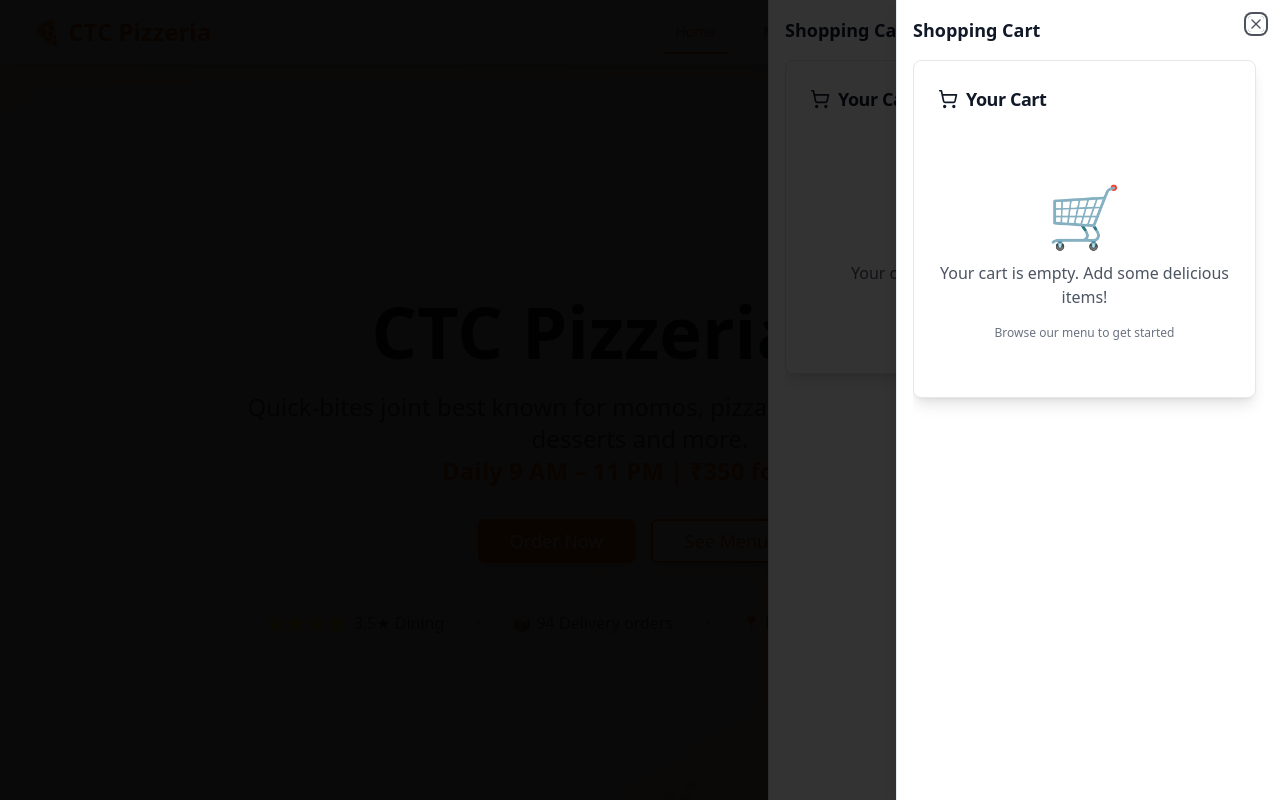
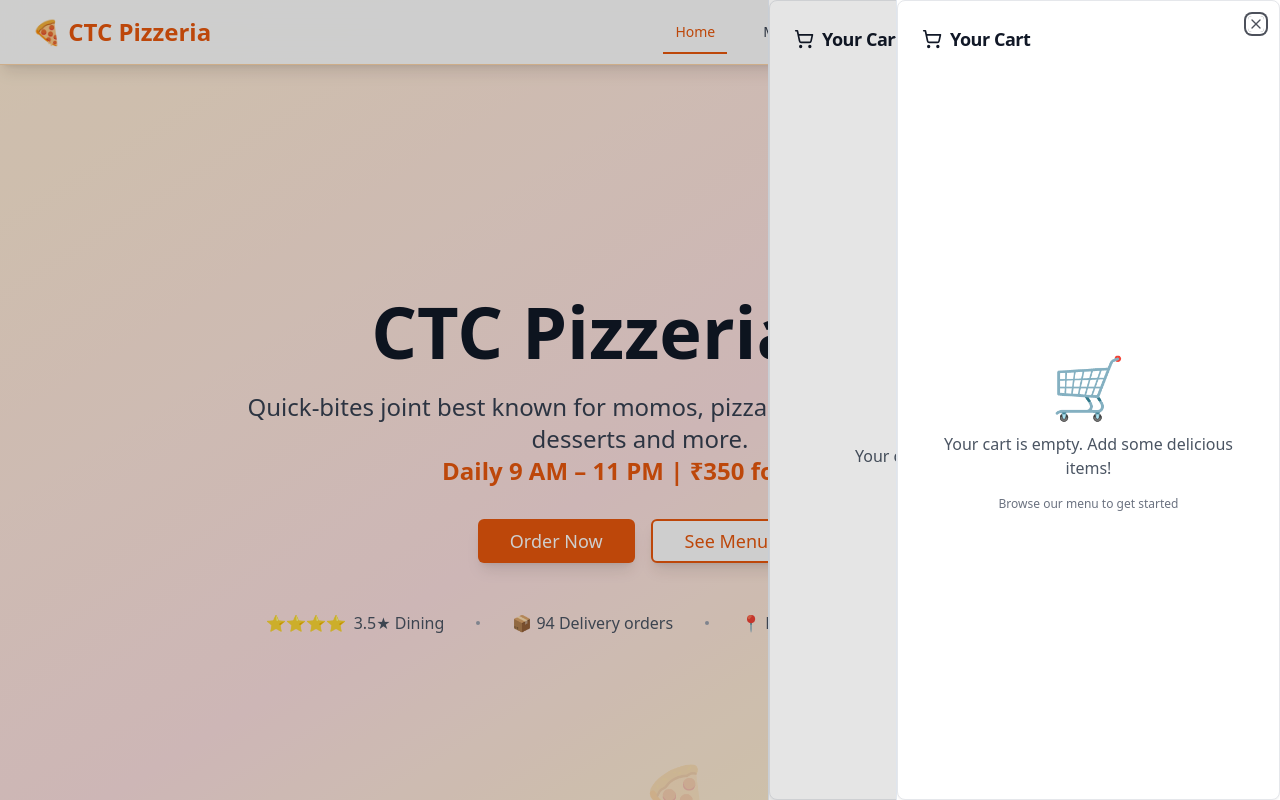
Before and after one commit to skusman09/ctc-pizzeria, a React (Vite) app: page / in a window 1280 px wide. Both pictures are taken after a click on the button 1039 px from the left and 32 px from the top of the page. Shown: the top 800 px of the page. Built offline with nearby package versions, Linux system fonts and the light colour scheme.

Commit message:
Fix cart UI issues
- Removed the double-layered "halo" effect by adjusting the backdrop and box-shadow.
- Consolidated "Clear cart" button to a single location.
- Adjusted cart container height to prevent premature scrollbar appearance.

```diff
--- a/src/components/CartSummary.tsx
+++ b/src/components/CartSummary.tsx
@@ -50,18 +50,18 @@ const CartSummary = ({ showActions = true }: CartSummaryProps) => {
 
   if (items.length === 0) {
     return (
-      <Card className="bg-white dark:bg-gray-800 shadow-lg border-gray-200 dark:border-gray-700">
-        <CardHeader className="pb-3 sm:pb-4">
+      <Card className="bg-white dark:bg-gray-800 border-gray-200 dark:border-gray-700 h-full flex flex-col">
+        <CardHeader className="pb-3 sm:pb-4 flex-shrink-0">
           <CardTitle className="text-gray-900 dark:text-white text-base sm:text-lg flex items-center gap-2">
             <ShoppingCart className="h-4 w-4 sm:h-5 sm:w-5" />
             Your Cart
           </CardTitle>
         </CardHeader>
-        <CardContent className="p-3 sm:p-6">
+        <CardContent className="p-3 sm:p-6 flex-1 flex items-center justify-center">
           <motion.div
             initial={{ opacity: 0, y: 20 }}
             animate={{ opacity: 1, y: 0 }}
-            className="text-center py-6 sm:py-8"
+            className="text-center"
           >
             <div className="text-4xl sm:text-6xl mb-3 sm:mb-4">🛒</div>
             <p className="text-gray-600 dark:text-gray-300 text-sm sm:text-base mb-4">
@@ -77,7 +77,7 @@ const CartSummary = ({ showActions = true }: CartSummaryProps) => {
   }
 
   return (
-    <Card className="bg-white dark:bg-gray-800 shadow-lg border-gray-200 dark:border-gray-700 relative">
+    <div className="h-full flex flex-col bg-white dark:bg-gray-800 border-gray-200 dark:border-gray-700 relative">
       {/* Clear Confirmation Modal */}
       <AnimatePresence>
         {showClearConfirmation && (
@@ -85,13 +85,13 @@ const CartSummary = ({ showActions = true }: CartSummaryProps) => {
             initial={{ opacity: 0 }}
             animate={{ opacity: 1 }}
             exit={{ opacity: 0 }}
-            className="absolute inset-0 bg-black/50 backdrop-blur-sm z-50 flex items-center justify-center p-4 rounded-lg"
+            className="absolute inset-0 bg-black/20 backdrop-blur-sm z-50 flex items-center justify-center p-4"
           >
             <motion.div
               initial={{ scale: 0.9, opacity: 0 }}
               animate={{ scale: 1, opacity: 1 }}
               exit={{ scale: 0.9, opacity: 0 }}
-              className="bg-white dark:bg-gray-800 p-4 sm:p-6 rounded-lg shadow-xl max-w-sm w-full"
+              className="bg-white dark:bg-gray-800 p-4 sm:p-6 rounded-lg border border-gray-200 dark:border-gray-700 max-w-sm w-full"
             >
               <h3 className="text-lg font-semibold text-gray-900 dark:text-white mb-2">
                 Clear Cart?
@@ -121,15 +121,16 @@ const CartSummary = ({ showActions = true }: CartSummaryProps) => {
         )}
       </AnimatePresence>
 
-      <CardHeader className="pb-2 sm:pb-3 px-3 sm:px-6 pt-3 sm:pt-6">
+      {/* Header - Fixed */}
+      <div className="flex-shrink-0 pb-2 sm:pb-3 px-3 sm:px-6 pt-3 sm:pt-6 border-b border-gray-200 dark:border-gray-700">
         <div className="flex items-center justify-between">
-          <CardTitle className="text-gray-900 dark:text-white flex items-center gap-2 text-base sm:text-lg">
+          <div className="text-gray-900 dark:text-white flex items-center gap-2 text-base sm:text-lg font-semibold">
             <ShoppingCart className="h-4 w-4 sm:h-5 sm:w-5" />
             Your Cart
             <span className="text-xs sm:text-sm font-normal text-gray-600 dark:text-gray-300 ml-1">
               ({getTotalItems()} {getTotalItems() === 1 ? 'item' : 'items'})
             </span>
-          </CardTitle>
+          </div>
           <Button
             onClick={() => setShowClearConfirmation(true)}
             variant="outline"
@@ -141,10 +142,11 @@ const CartSummary = ({ showActions = true }: CartSummaryProps) => {
             <span className="hidden sm:inline">Clear</span>
           </Button>
         </div>
-      </CardHeader>
+      </div>
 
-      <CardContent className="space-y-2 sm:space-y-3 px-3 sm:px-6 pb-3 sm:pb-6">
-        <div className="max-h-60 sm:max-h-80 overflow-y-auto pr-1 sm:pr-2 space-y-2 sm:space-y-3 scrollbar-thin scrollbar-thumb-gray-300 dark:scrollbar-thumb-gray-600">
+      {/* Scrollable Items Area - Flexible */}
+      <div className="flex-1 overflow-y-auto px-3 sm:px-6 py-3 sm:py-4">
+        <div className="space-y-2 sm:space-y-3">
           <AnimatePresence>
             {items.map((item) => (
               <motion.div
@@ -230,9 +232,11 @@ const CartSummary = ({ showActions = true }: CartSummaryProps) => {
             ))}
           </AnimatePresence>
         </div>
+      </div>
 
+      {/* Footer - Fixed */}
       <motion.div
-          className="border-t border-gray-200 dark:border-gray-700 pt-3 sm:pt-4 mt-3 sm:mt-4 sticky bottom-0 bg-white dark:bg-gray-800"
+        className="flex-shrink-0 border-t border-gray-200 dark:border-gray-700 pt-3 sm:pt-4 px-3 sm:px-6 pb-3 sm:pb-6 bg-white dark:bg-gray-800"
         initial={{ opacity: 0, y: 10 }}
         animate={{ opacity: 1, y: 0 }}
       >
@@ -246,8 +250,7 @@ const CartSummary = ({ showActions = true }: CartSummaryProps) => {
           Taxes and delivery charges will be calculated at checkout
         </div>
       </motion.div>
-      </CardContent>
-    </Card>
+    </div>
   );
 };
 
--- a/src/components/Navbar.tsx
+++ b/src/components/Navbar.tsx
@@ -1,4 +1,3 @@
-
 import { useState } from 'react';
 import { Link, useLocation, useNavigate } from 'react-router-dom';
 import { motion } from 'framer-motion';
@@ -14,7 +13,7 @@ const Navbar = () => {
   const [isCartOpen, setIsCartOpen] = useState(false);
   const location = useLocation();
   const navigate = useNavigate();
-  const { getTotalItems, clearCart } = useCart();
+  const { getTotalItems } = useCart();
 
   const navigation = [
     { name: 'Home', href: '/' },
@@ -94,29 +93,17 @@ const Navbar = () => {
                   )}
                 </Button>
               </SheetTrigger>
-              <SheetContent className="w-full sm:max-w-lg bg-white dark:bg-gray-900 p-4">
-                <SheetHeader className="pb-4">
-                  <SheetTitle className="text-gray-900 dark:text-white text-lg">Shopping Cart</SheetTitle>
-                </SheetHeader>
-                <div className="flex flex-col h-full">
-                  <div className="flex-1 overflow-y-auto pr-2">
-                    <CartSummary showActions={true} />
-                  </div>
+              <SheetContent className="w-full sm:max-w-lg p-0">
+                <div className="h-full flex flex-col">
+                  <CartSummary showActions={true} />
                   {totalItems > 0 && (
-                    <div className="border-t border-gray-200 dark:border-gray-700 pt-4 space-y-3 mt-4">
+                    <div className="border-t border-gray-200 dark:border-gray-700 p-4 bg-white dark:bg-gray-800">
                       <Button
                         onClick={handleCheckout}
                         className="w-full bg-orange-600 hover:bg-orange-700 dark:bg-orange-600 dark:hover:bg-orange-700 text-white py-3"
                         size="lg"
                       >
                         Proceed to Checkout
-                      </Button>
-                      <Button
-                        onClick={clearCart}
-                        variant="outline"
-                        className="w-full border-red-300 dark:border-red-600 text-red-600 hover:bg-red-50 dark:hover:bg-red-900/20"
-                      >
-                        Clear Cart
                       </Button>
                     </div>
                   )}
@@ -151,29 +138,17 @@ const Navbar = () => {
                   )}
                 </Button>
               </SheetTrigger>
-              <SheetContent className="w-full bg-white dark:bg-gray-900 p-4">
-                <SheetHeader className="pb-4">
-                  <SheetTitle className="text-gray-900 dark:text-white">Shopping Cart</SheetTitle>
-                </SheetHeader>
-                <div className="flex flex-col h-full">
-                  <div className="flex-1 overflow-y-auto pr-2">
-                    <CartSummary showActions={true} />
-                  </div>
+              <SheetContent className="w-full p-0">
+                <div className="h-full flex flex-col">
+                  <CartSummary showActions={true} />
                   {totalItems > 0 && (
-                    <div className="border-t border-gray-200 dark:border-gray-700 pt-4 space-y-3 mt-4">
+                    <div className="border-t border-gray-200 dark:border-gray-700 p-4 bg-white dark:bg-gray-800">
                       <Button
                         onClick={handleCheckout}
                         className="w-full bg-orange-600 hover:bg-orange-700 dark:bg-orange-600 dark:hover:bg-orange-700 text-white py-3"
                         size="lg"
                       >
                         Proceed to Checkout
-                      </Button>
-                      <Button
-                        onClick={clearCart}
-                        variant="outline"
-                        className="w-full border-red-300 dark:border-red-600 text-red-600 hover:bg-red-50 dark:hover:bg-red-900/20"
-                      >
-                        Clear Cart
                       </Button>
                     </div>
                   )}
--- a/src/components/ui/sheet.tsx
+++ b/src/components/ui/sheet.tsx
@@ -19,7 +19,7 @@ const SheetOverlay = React.forwardRef<
 >(({ className, ...props }, ref) => (
   <SheetPrimitive.Overlay
     className={cn(
-      "fixed inset-0 z-50 bg-black/80  data-[state=open]:animate-in data-[state=closed]:animate-out data-[state=closed]:fade-out-0 data-[state=open]:fade-in-0",
+      "fixed inset-0 z-50 bg-black/10 data-[state=open]:animate-in data-[state=closed]:animate-out data-[state=closed]:fade-out-0 data-[state=open]:fade-in-0",
       className
     )}
     {...props}
@@ -29,7 +29,7 @@ const SheetOverlay = React.forwardRef<
 SheetOverlay.displayName = SheetPrimitive.Overlay.displayName
 
 const sheetVariants = cva(
-  "fixed z-50 gap-4 bg-background p-6 shadow-lg transition ease-in-out data-[state=open]:animate-in data-[state=closed]:animate-out data-[state=closed]:duration-300 data-[state=open]:duration-500",
+  "fixed z-50 gap-4 bg-background border-l border-border transition ease-in-out data-[state=open]:animate-in data-[state=closed]:animate-out data-[state=closed]:duration-300 data-[state=open]:duration-500",
   {
     variants: {
       side: {
@@ -38,7 +38,7 @@ const sheetVariants = cva(
           "inset-x-0 bottom-0 border-t data-[state=closed]:slide-out-to-bottom data-[state=open]:slide-in-from-bottom",
         left: "inset-y-0 left-0 h-full w-3/4 border-r data-[state=closed]:slide-out-to-left data-[state=open]:slide-in-from-left sm:max-w-sm",
         right:
-          "inset-y-0 right-0 h-full w-3/4  border-l data-[state=closed]:slide-out-to-right data-[state=open]:slide-in-from-right sm:max-w-sm",
+          "inset-y-0 right-0 h-full w-3/4 data-[state=closed]:slide-out-to-right data-[state=open]:slide-in-from-right sm:max-w-sm",
       },
     },
     defaultVariants: {
```
Lines whose indentation alone changed are shown as unchanged.
